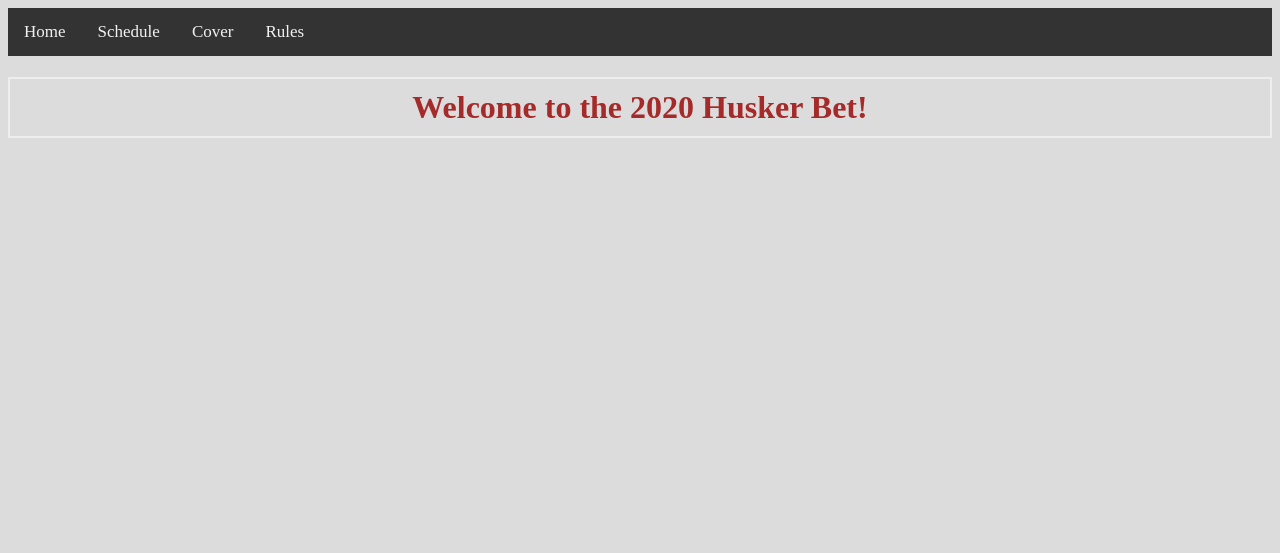
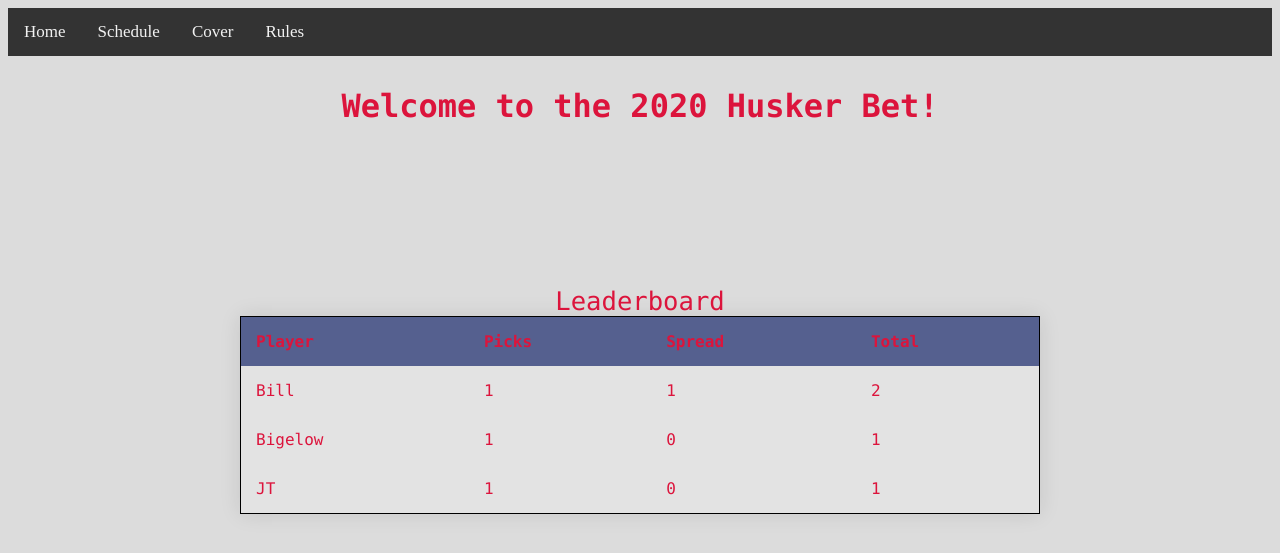
Before and after one commit to jt-cronin/husker-app-2020, a Flask app: page / in a window 1280 px wide. Shown: the top 553 px of the page. Run offline with Flask 2, Linux system fonts and the light colour scheme.

Commit message:
updated css and added leaderboard

```diff
--- a/static/css/main.css
+++ b/static/css/main.css
@@ -1,8 +1,9 @@
 h1 {
-    border: 2px #eee solid;
-    color: brown;
+    color: crimson;
     text-align: center;
     padding: 10px;
+    font-family: "Lucida Console", Monaco, monospace;
+
 }
 
 table{
@@ -10,10 +11,9 @@ table{
 }
 
 h2 {
-  border: 2px #eee solid;
-    color: brown;
-    text-align: center;
-    padding: 10px;
+  color: crimson;
+  text-align: center;
+  padding: 10px;
 }
 .topnav {
   background-color: #333;
@@ -38,12 +38,73 @@ h2 {
 
 body {
   background-color: rgb(220,220,220);
+  color: crimson;
 }
 
-table, th, td {
-  border: 1px solid black;
+.container {
+  position: absolute;
+  top: 50%;
+  left: 50%;
+  transform: translate(-50%, -50%);
+  font-family: "Lucida Console", Monaco, monospace;
 }
 
-th, td {
+table {
+  width: 800px;
+  border-collapse: collapse;
+  overflow: hidden;
+  box-shadow: 0 0 20px rgba(0,0,0,0.1);
+
+}
+
+th,
+td {
   padding: 15px;
+  background-color: rgba(255,255,255,0.2);
+/*  color: #fff;*/
+  color: crimson;
 }
+
+th {
+  text-align: left;
+}
+
+thead {
+  th {
+    background-color: #55608f;
+  }
+}
+
+tbody {
+  tr {
+    &:hover {
+      background-color: black;
+    }
+  }
+  td {
+    position: relative;
+    &:hover {
+      &:before {
+        content: "";
+        position: absolute;
+        left: 0;
+        right: 0;
+        top: -9999px;
+        bottom: -9999px;
+        background-color: black;
+        z-index: -1;
+      }
+    }
+  }
+}
+
+.tableHeader {
+  font-size: 160%;
+  text-align: center;
+
+}
+
+.pics
+{
+  align-content: center;
+}
--- a/templates/index.html
+++ b/templates/index.html
@@ -1,4 +1,39 @@
 {% extends "base.html" %}
 {% block content %}
   <h1>Welcome to the 2020 Husker Bet!</h1>
+<!--   	<img class="pics" src="../static/images/footballFieldLogo.jpg" alt="Husker Logo">-->
+ 	<div class="container">
+	  <table>
+	  	<div class="tableHeader">Leaderboard</div>
+	  	<thead>
+	  	  <tr>
+	  	    <th>Player</th>
+	  	    <th>Picks</th>
+	  	    <th>Spread</th>
+	  	    <th>Total</th>
+	  	  </tr>
+	  	</thead>
+	  	<tbody>
+	  	  <tr>
+	  	    <td>Bill</td>
+	  	    <td>1</td>
+	  	    <td>1</td>
+	  	    <td>2</td>
+	  	  </tr>
+	  	  <tr>
+	  	    <td>Bigelow</td>
+	  	    <td>1</td>
+	  	    <td>0</td>
+	  	    <td>1</td>
+	  	  </tr>
+	  	  <tr>
+	  	    <td>JT</td>
+	  	    <td>1</td>
+	  	    <td>0</td>
+	  	    <td>1</td>
+	  	  </tr>
+	  	</tbody>
+	  </table>
+	</div>
+
 {% endblock %}
--- a/templates/schedule.html
+++ b/templates/schedule.html
@@ -1,6 +1,8 @@
 {% extends "base.html" %}
 {% block content %}
+<div class="container">
   <table>
+    <div class="tableHeader">Schedule</div>
     <thead>
       <tr>
         <th>Date</th>
@@ -69,4 +71,5 @@
       </tr>
     </tbody>
   </table>
+</div>
 {% endblock %}
```
Also changed, not shown: templates/cover.html (+12 -0 lines), static/images/footballFieldLogo.jpg (added), static/images/hsukerLogo.png (added). Lines whose indentation alone changed are shown as unchanged.
